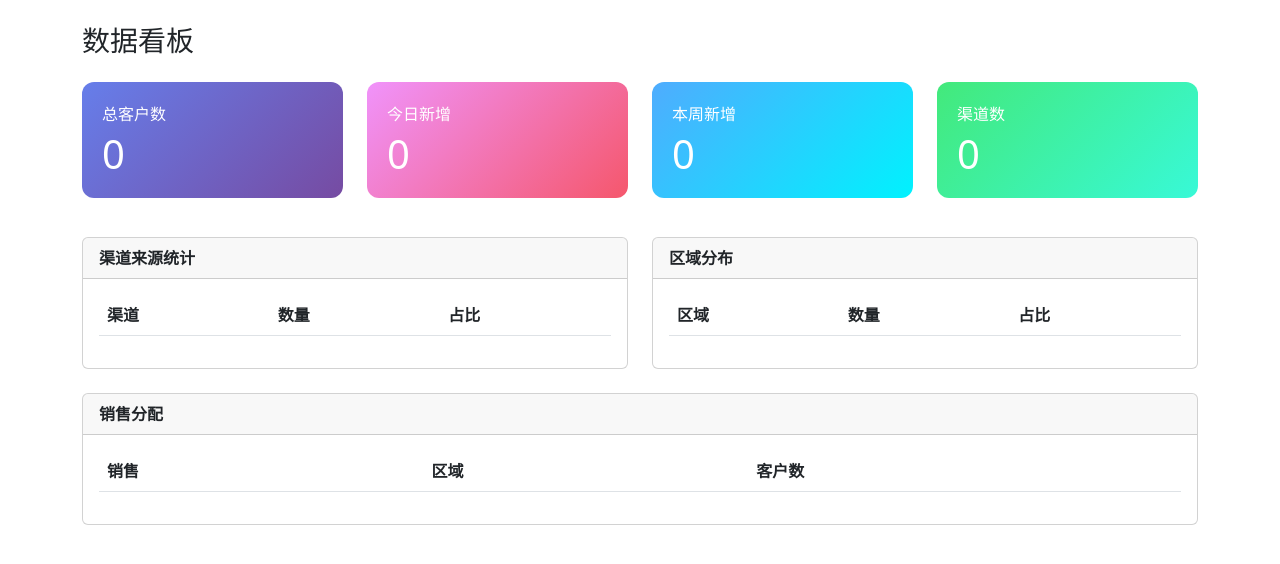
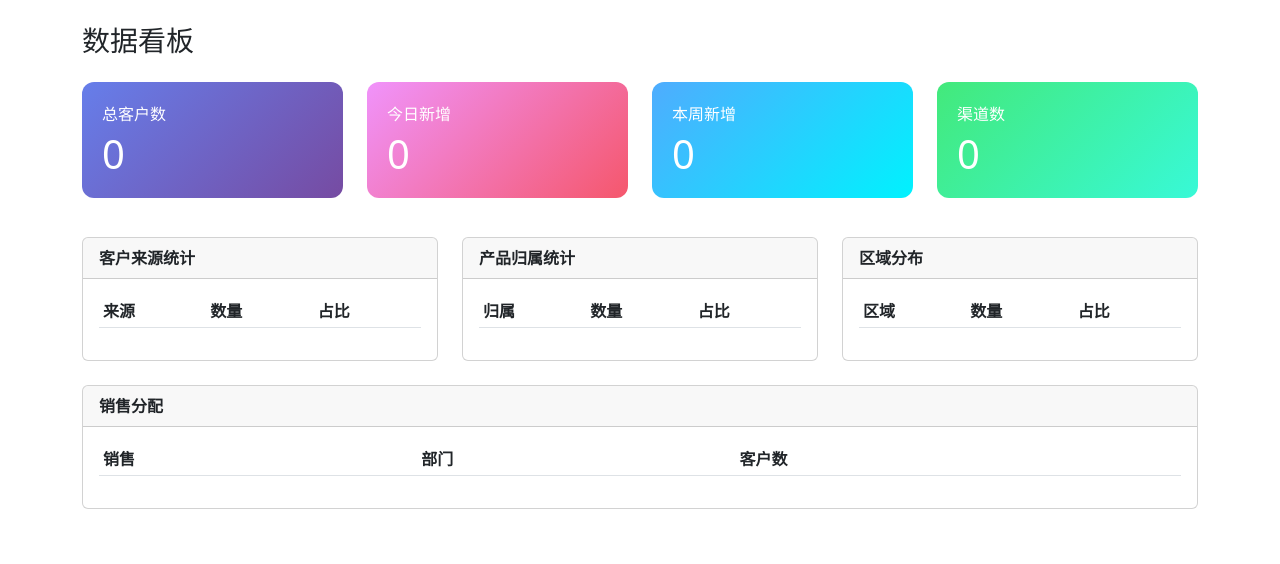
Before and after one commit to baicai548/jingxin-crm, a Flask app: page /dashboard in a window 1280 px wide. Shown: the part 56-620 px from the top of the page. Run offline with Flask 3, Linux system fonts and the light colour scheme; data that the repository does not hold is empty; some libraries are stand-ins or nearby versions.

Commit message:
Update dashboard.html

```diff
--- a/templates/dashboard.html
+++ b/templates/dashboard.html
@@ -8,16 +8,21 @@
 <div class="col-md-3"><div class="sc g4"><p class="mb-1">渠道数</p><h3>{{ channel_stats|length }}</h3></div></div>
 </div>
 <div class="row mt-4">
-<div class="col-md-6"><div class="card"><div class="card-header"><b>渠道来源统计</b></div><div class="card-body">
-<table class="table table-striped"><thead><tr><th>渠道</th><th>数量</th><th>占比</th></tr></thead>
+<div class="col-md-4"><div class="card"><div class="card-header"><b>客户来源统计</b></div><div class="card-body">
+<table class="table table-striped table-sm"><thead><tr><th>来源</th><th>数量</th><th>占比</th></tr></thead>
 <tbody>{% for c,n in channel_stats %}<tr><td>{{ c }}</td><td>{{ n }}</td><td>{{ "%.1f"|format(n/total_customers*100 if total_customers else 0) }}%</td></tr>{% endfor %}</tbody></table>
 </div></div></div>
-<div class="col-md-6"><div class="card"><div class="card-header"><b>区域分布</b></div><div class="card-body">
-<table class="table table-striped"><thead><tr><th>区域</th><th>数量</th><th>占比</th></tr></thead>
+<div class="col-md-4"><div class="card"><div class="card-header"><b>产品归属统计</b></div><div class="card-body">
+<table class="table table-striped table-sm"><thead><tr><th>归属</th><th>数量</th><th>占比</th></tr></thead>
+<tbody>{% for d,n in dept_stats %}<tr><td>{{ d }}</td><td>{{ n }}</td><td>{{ "%.1f"|format(n/total_customers*100 if total_customers else 0) }}%</td></tr>{% endfor %}</tbody></table>
+</div></div></div>
+<div class="col-md-4"><div class="card"><div class="card-header"><b>区域分布</b></div><div class="card-body">
+<table class="table table-striped table-sm"><thead><tr><th>区域</th><th>数量</th><th>占比</th></tr></thead>
 <tbody>{% for r,n in region_stats.items() %}<tr><td>{{ r }}</td><td>{{ n }}</td><td>{{ "%.1f"|format(n/total_customers*100 if total_customers else 0) }}%</td></tr>{% endfor %}</tbody></table>
-</div></div></div></div>
+</div></div></div>
+</div>
 <div class="row mt-4"><div class="col-md-12"><div class="card"><div class="card-header"><b>销售分配</b></div><div class="card-body">
-<table class="table table-striped"><thead><tr><th>销售</th><th>区域</th><th>客户数</th></tr></thead>
-<tbody>{% for nm,rg,ct in sales_stats %}<tr><td>{{ nm }}</td><td>{{ rg }}</td><td>{{ ct }}</td></tr>{% endfor %}</tbody></table>
+<table class="table table-striped table-sm"><thead><tr><th>销售</th><th>部门</th><th>客户数</th></tr></thead>
+<tbody>{% for nm,dp,ct in sales_stats %}<tr><td>{{ nm }}</td><td>{{ dp }}</td><td>{{ ct }}</td></tr>{% endfor %}</tbody></table>
 </div></div></div></div>
 {% endblock %}
```
